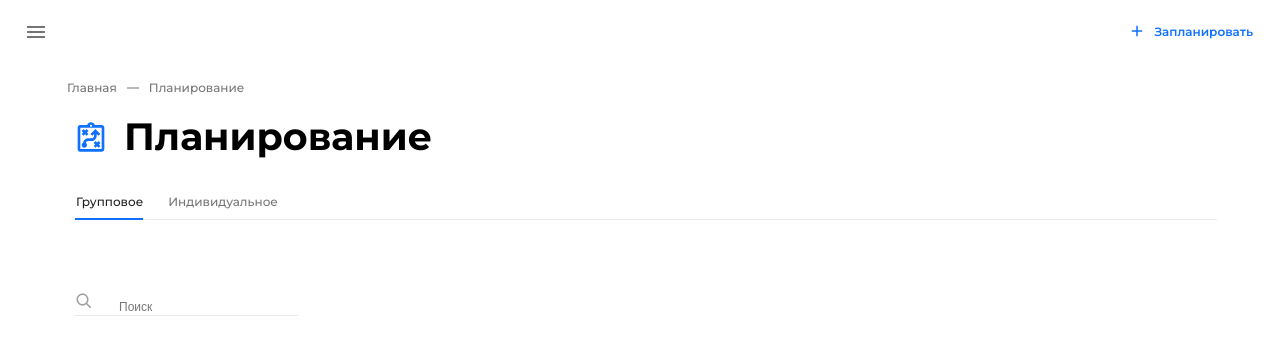
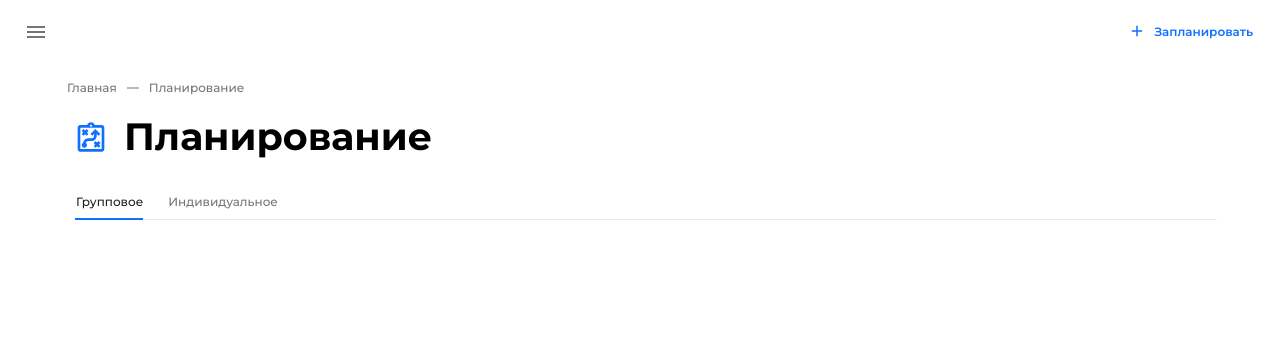
Before and after one commit to AM5090/study_js, an Angular app: page / in a window 1280 px wide. Shown: the top 350 px of the page. Built offline with nearby package versions, Linux system fonts and the light colour scheme.

Commit message:
Загрузка в репозиторий

```diff
--- a/src/app/planning/planning.component.html
+++ b/src/app/planning/planning.component.html
@@ -17,15 +17,6 @@
                 <div class="tabs__item tabs__item_active">Групповое</div>
                 <div class="tabs__item">Индивидуальное</div>
             </div>
-
-            <div class="choice">
-                <div class="choice-search">
-                    <div class="choice-search__icon">
-                        <img src="./assets/icon/icon-3.svg">
-                    </div>
-                    <input type="text" class="choice-search__input" placeholder="Поиск">
-                </div>
-            </div>
         </div>
     </div>
 </div>
--- a/src/styles.scss
+++ b/src/styles.scss
@@ -94,31 +94,3 @@ $black: #000000DE;
         margin-left: 21px;
     }
 }
-
-/* поля выбора */
-
-.choice {
-    margin-top: 76px;
-    .choice-search {
-        position: relative;
-        width: 166px;
-        .choice-search__icon {
-            position: absolute;
-            top: -3px;
-            left: 2px;
-            img {
-                display: block;
-            }
-        }
-        .choice-search__input {
-            border: none;
-            border-bottom: 1px solid $lite-grey;
-            padding-left: 45px;
-            &::placeholder {
-                font-size: 12px;
-                font-weight: 500px;
-
-            }
-        }
-    }
-}
```
